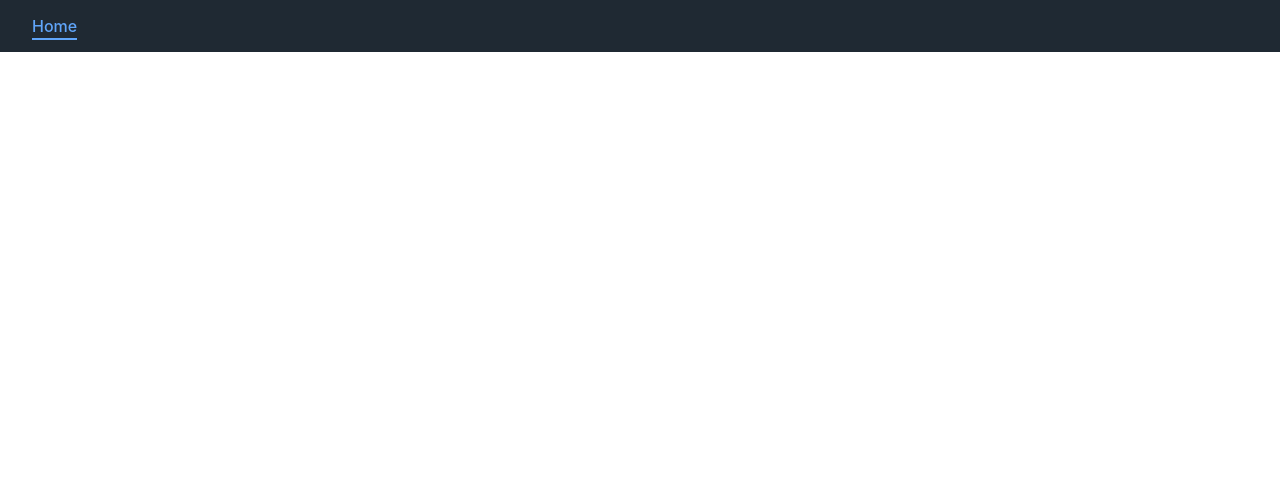
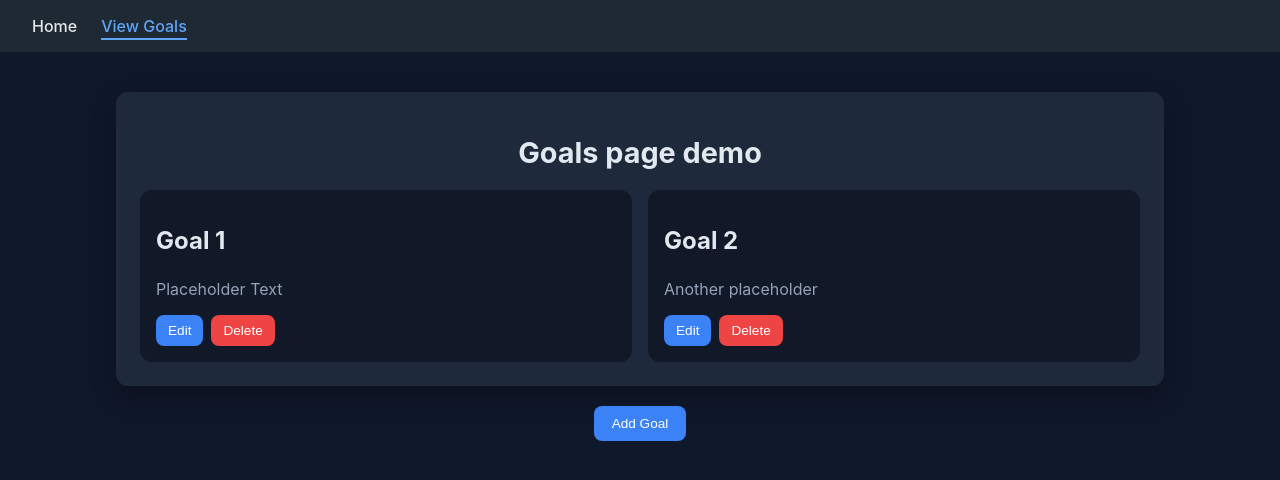
Before and after one commit to Coff1199/CSC-550-Fitness-App, a React (Create React App) app in the folder frontend/: page /view_goals in a window 1280 px wide. Before the commit this address had no page. Shown: the top 480 px of the page. Built offline with nearby package versions, Linux system fonts and the light colour scheme.

Commit message:
frontend changes and basic wireframe setup for goal page

```diff
--- a/frontend/src/App.js
+++ b/frontend/src/App.js
@@ -1,6 +1,7 @@
 import { BrowserRouter, Routes, Route } from "react-router-dom";
 import './styles/App.css';
 import Home from './pages/Home';
+import ViewGoals from "./pages/ViewGoals";
 import  Header from './components/Header';
 
 function App() {
@@ -13,6 +14,7 @@ function App() {
                 <Routes>
                     <Route path="/" element={<Home/>} />
                     <Route path="/home" element={<Home/>} />
+                    <Route path ="/view_goals" element={<ViewGoals/>} />
                 </Routes>
             </BrowserRouter>
         </>
--- a/frontend/src/components/Header.js
+++ b/frontend/src/components/Header.js
@@ -2,8 +2,9 @@ import NavItems from './NavItems';
 import '../styles/header.css'
 
 const navigation = [
-    {name: 'Home', href: '/home'}
-    // format {name: 'test', href: '/test'}
+    {name: 'Home', path: '/home'},
+        {name: 'View Goals', path: "/view_goals"}
+    // format {name: 'test', path: '/test'}
 ]
 
 export default function Header(props) {
--- /dev/null
+++ b/frontend/src/pages/ViewGoals.js
@@ -0,0 +1,38 @@
+// import the components for editing, deleting, or adding goals
+import '../styles/goals.css';
+
+export default function ViewGoals()
+// function that displays the users goals from the database
+{
+    return (
+        <>
+            <div className="view-goals">
+                <div className="goals-card">
+                <h1 className="goals-title">Goals page demo</h1>
+
+                <div className="goals">
+                    <div className="goal-item">
+                    <h2>Goal 1</h2>
+                    <p>Placeholder Text</p>
+                    <div className="goal-actions">
+                        <button className="edit-btn">Edit</button>
+                        <button className="delete-btn">Delete</button>
+                    </div>
+                    </div>
+
+                    <div className="goal-item">
+                    <h2>Goal 2</h2>
+                    <p>Another placeholder</p>
+                    <div className="goal-actions">
+                        <button className="edit-btn">Edit</button>
+                        <button className="delete-btn">Delete</button>
+                    </div>
+                    </div>
+                </div>
+                </div>
+
+                <button className="add-goal-btn">Add Goal</button>
+            </div>
+        </>
+    );
+}
--- /dev/null
+++ b/frontend/src/styles/goals.css
@@ -0,0 +1,135 @@
+:root {
+  --bg: #0f172a;
+  --card-bg: #1e293b;
+  --goal-bg: #111827;
+  --primary: #3b82f6;
+  --primary-hover: #2563eb;
+  --danger: #ef4444;
+  --danger-hover: #dc2626;
+  --text: #e2e8f0;
+  --subtext: #94a3b8;
+  --radius: 12px;
+  --transition: 0.2s ease;
+}
+
+/* Page */
+.view-goals {
+  min-height: 100vh;
+  background: var(--bg);
+  padding: 40px 20px;
+  color: var(--text);
+  display: flex;
+  flex-direction: column;
+  align-items: center;
+}
+
+/* Card container */
+.goals-card {
+  width: 100%;
+  max-width: 1000px;
+  background: var(--card-bg);
+  border-radius: var(--radius);
+  padding: 24px;
+  box-shadow: 0 10px 25px rgba(0,0,0,0.3);
+}
+
+/* Title */
+.goals-title {
+  font-size: 1.8rem;
+  margin-bottom: 20px;
+  text-align: center;
+}
+
+/* 🔥 Dynamic grid for goals */
+.goals {
+  display: grid;
+  grid-template-columns: repeat(auto-fit, minmax(250px, 1fr));
+  gap: 16px;
+}
+
+/* Individual goal card */
+.goal-item {
+  background: var(--goal-bg);
+  padding: 16px;
+  border-radius: var(--radius);
+  display: flex;
+  flex-direction: column;
+  justify-content: space-between;
+  transition: var(--transition);
+}
+
+/* Hover effect */
+.goal-item:hover {
+  transform: translateY(-4px);
+  box-shadow: 0 8px 20px rgba(0,0,0,0.4);
+}
+
+/* Goal text */
+.goal-item h2 {
+  margin-bottom: 8px;
+}
+
+.goal-item p {
+  color: var(--subtext);
+  margin-bottom: 16px;
+}
+
+/* Button group */
+.goal-actions {
+  display: flex;
+  gap: 8px;
+}
+
+/* Buttons */
+button {
+  border: none;
+  padding: 8px 12px;
+  border-radius: 8px;
+  cursor: pointer;
+  font-size: 0.85rem;
+  transition: var(--transition);
+}
+
+/* Edit */
+.edit-btn {
+  background: var(--primary);
+  color: white;
+}
+
+.edit-btn:hover {
+  background: var(--primary-hover);
+}
+
+/* Delete */
+.delete-btn {
+  background: var(--danger);
+  color: white;
+}
+
+.delete-btn:hover {
+  background: var(--danger-hover);
+}
+
+/* Add button */
+.add-goal-btn {
+  margin-top: 20px;
+  background: var(--primary);
+  color: white;
+  padding: 10px 18px;
+  font-weight: 500;
+}
+
+.add-goal-btn:hover {
+  background: var(--primary-hover);
+}
+
+/* 📱 Mobile tweaks */
+@media (max-width: 500px) {
+  .goals-card {
+    padding: 16px;
+  }
+
+  .goals-title {
+    font-size: 1.4rem;
+  }
+}
```
Also changed, not shown: frontend/src/pages/view_goals.js (deleted).
